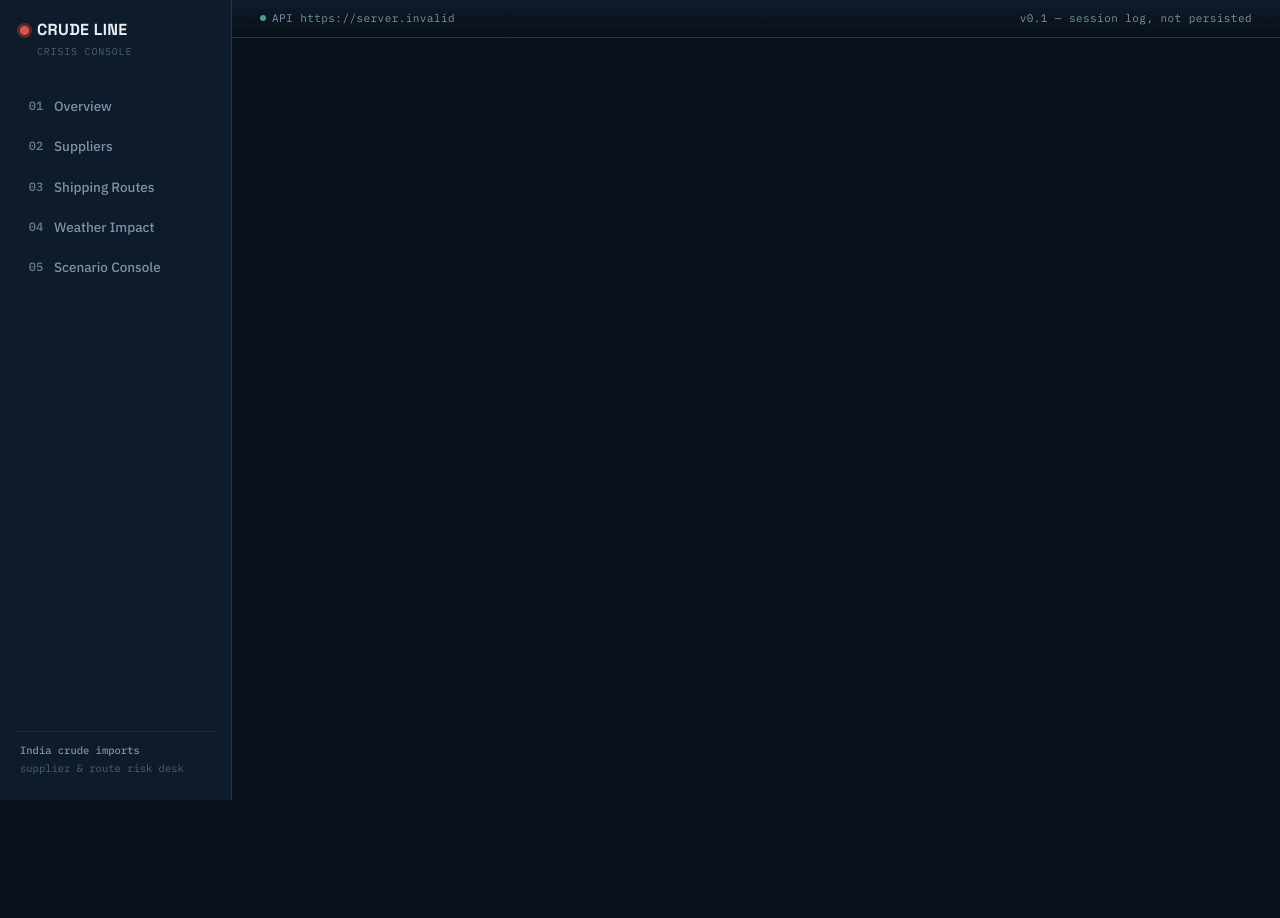
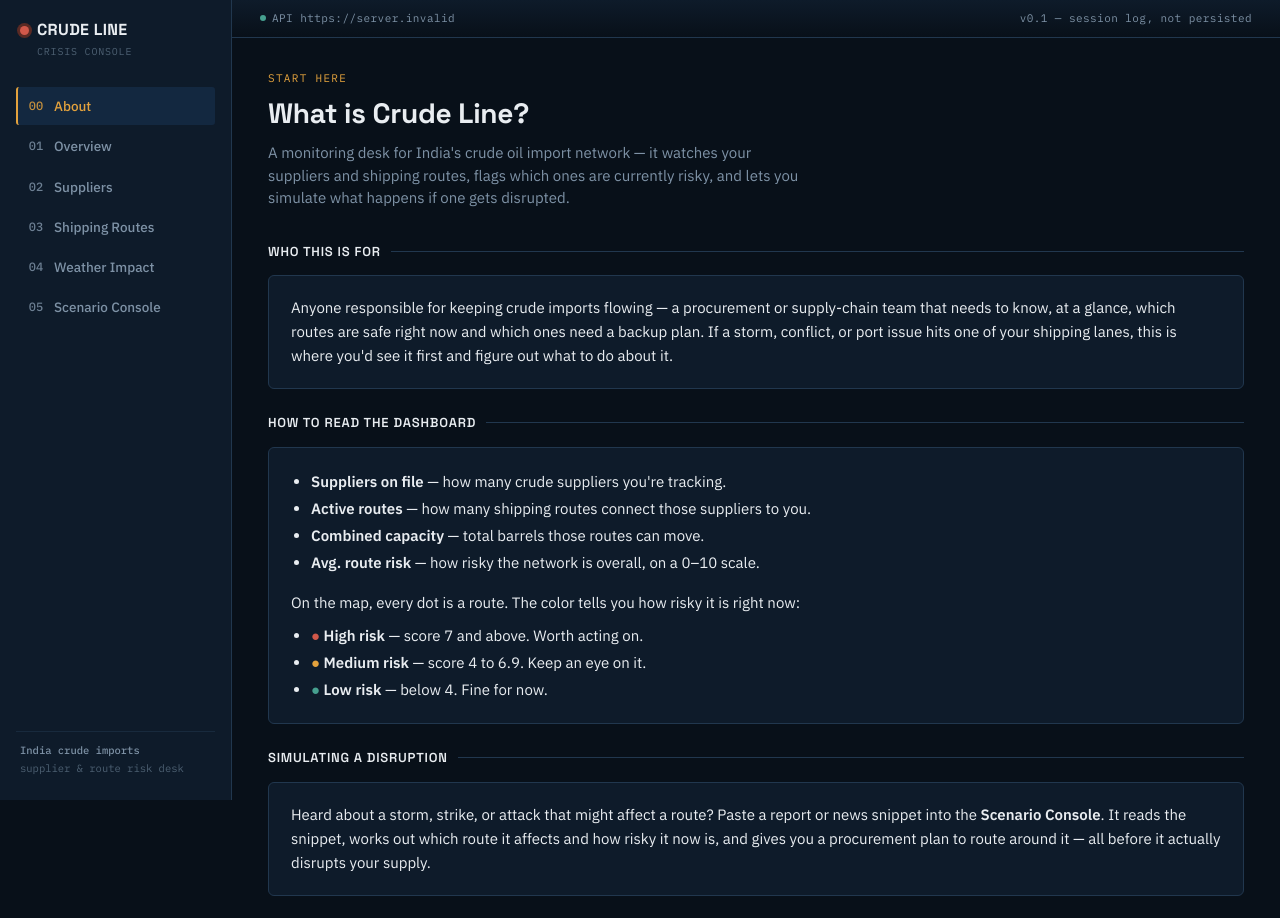
Before and after one commit to anivartak16/CrisesManagment, a React (Vite) app in the folder frontend/: page /about in a window 1280 px wide. Shown: the top 918 px of the page. Before the commit the page ends 800 px from the top, so only its background shows below. Built offline with nearby package versions, Linux system fonts and the light colour scheme; no server answers.

Commit message:
some dashboard changes

```diff
--- a/frontend/src/App.jsx
+++ b/frontend/src/App.jsx
@@ -1,12 +1,14 @@
 import { NavLink, Route, Routes as RouterRoutes } from "react-router-dom";
 import { BASE_URL } from "./api.js";
 import Dashboard from "./pages/Dashboard.jsx";
+import About from "./pages/About.jsx";
 import Suppliers from "./pages/Suppliers.jsx";
 import RoutesPage from "./pages/Routes.jsx";
 import ScenarioConsole from "./pages/ScenarioConsole.jsx";
 import WeatherImpact from "./pages/WeatherImpact.jsx";
 
 const NAV = [
+  { to: "/about", label: "About", glyph: "00" },
   { to: "/", label: "Overview", glyph: "01", end: true },
   { to: "/suppliers", label: "Suppliers", glyph: "02" },
   { to: "/routes", label: "Shipping Routes", glyph: "03" },
@@ -59,6 +61,7 @@ export default function App() {
           <div className="content">
             <RouterRoutes>
               <Route path="/" element={<Dashboard />} />
+              <Route path="/about" element={<About />} />
               <Route path="/suppliers" element={<Suppliers />} />
               <Route path="/routes" element={<RoutesPage />} />
               <Route path="/weather" element={<WeatherImpact />} />
--- /dev/null
+++ b/frontend/src/pages/About.jsx
@@ -0,0 +1,82 @@
+import { Link } from "react-router-dom";
+import { RISK_THRESHOLDS, RISK_LABELS } from "../utils/riskColor.js";
+
+export default function About() {
+    return (
+        <div>
+            <p className="page-eyebrow">Start here</p>
+            <h1 className="page-title">What is Crude Line?</h1>
+            <p className="page-lede">
+                A monitoring desk for India's crude oil import network — it watches your
+                suppliers and shipping routes, flags which ones are currently risky, and
+                lets you simulate what happens if one gets disrupted.
+            </p>
+
+            <p className="section-title">Who this is for</p>
+            <div className="panel panel-pad" style={{ marginBottom: 24 }}>
+                <p style={{ margin: 0, lineHeight: 1.6 }}>
+                    Anyone responsible for keeping crude imports flowing — a procurement or
+                    supply-chain team that needs to know, at a glance, which routes are safe
+                    right now and which ones need a backup plan. If a storm, conflict, or
+                    port issue hits one of your shipping lanes, this is where you'd see it
+                    first and figure out what to do about it.
+                </p>
+            </div>
+
+            <p className="section-title">How to read the dashboard</p>
+            <div className="panel panel-pad" style={{ marginBottom: 24 }}>
+                <ul style={{ margin: 0, paddingLeft: 20, lineHeight: 1.8 }}>
+                    <li><strong>Suppliers on file</strong> — how many crude suppliers you're tracking.</li>
+                    <li><strong>Active routes</strong> — how many shipping routes connect those suppliers to you.</li>
+                    <li><strong>Combined capacity</strong> — total barrels those routes can move.</li>
+                    <li><strong>Avg. route risk</strong> — how risky the network is overall, on a 0–10 scale.</li>
+                </ul>
+
+                <p style={{ marginTop: 16, marginBottom: 8 }}>
+                    On the map, every dot is a route. The color tells you how risky it is right now:
+                </p>
+                <ul style={{ margin: 0, paddingLeft: 20, lineHeight: 1.8 }}>
+                    <li>
+                        <span style={{ color: "var(--rust)" }}>●</span>{" "}
+                        <strong>{RISK_LABELS.high}</strong> — score {RISK_THRESHOLDS.high} and above.
+                        Worth acting on.
+                    </li>
+                    <li>
+                        <span style={{ color: "var(--amber)" }}>●</span>{" "}
+                        <strong>{RISK_LABELS.medium}</strong> — score {RISK_THRESHOLDS.medium} to {RISK_THRESHOLDS.high - 0.1}.
+                        Keep an eye on it.
+                    </li>
+                    <li>
+                        <span style={{ color: "var(--sea)" }}>●</span>{" "}
+                        <strong>{RISK_LABELS.low}</strong> — below {RISK_THRESHOLDS.medium}. Fine for now.
+                    </li>
+                </ul>
+            </div>
+
+            <p className="section-title">Simulating a disruption</p>
+            <div className="panel panel-pad" style={{ marginBottom: 24 }}>
+                <p style={{ margin: 0, lineHeight: 1.6 }}>
+                    Heard about a storm, strike, or attack that might affect a route? Paste a
+                    report or news snippet into the <strong>Scenario Console</strong>. It reads
+                    the snippet, works out which route it affects and how risky it now is, and
+                    gives you a procurement plan to route around it — all before it actually
+                    disrupts your supply.
+                </p>
+            </div>
+
+            <div className="panel panel-pad" style={{ display: "flex", justifyContent: "space-between", alignItems: "center", gap: 16, flexWrap: "wrap" }}>
+                <div>
+                    <div style={{ fontFamily: "var(--font-display)", fontWeight: 600, fontSize: 15, marginBottom: 4 }}>
+                        Ready to look at the live network?
+                    </div>
+                    <div style={{ color: "var(--muted)", fontSize: 13 }}>
+                        Head to the dashboard for the current suppliers, routes, and risk map.
+                    </div>
+                </div>
+                <Link to="/" className="btn btn-primary">
+                    Go to dashboard →
+                </Link>
+            </div>
+        </div>
+    );
+}
```
